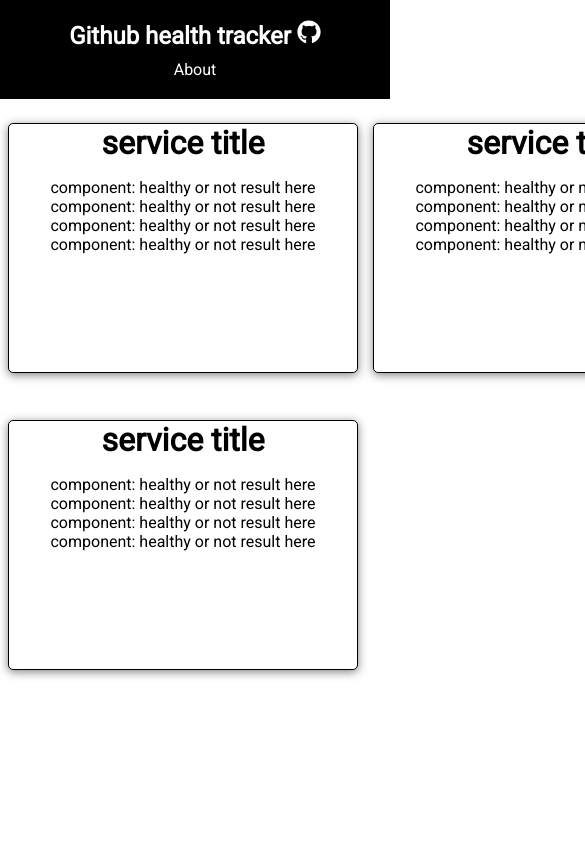
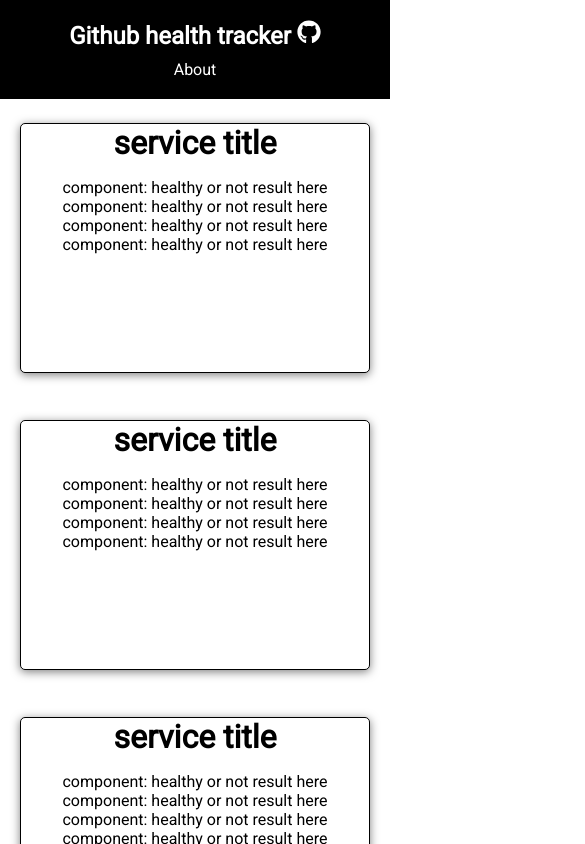
Before and after one commit to luke-h1/github-health-tracker-react, a React (Create React App) app: page / in a window 390 px wide. Shown: the top 844 px of the page, 585 px wide, since content can reach past the window. Built offline with nearby package versions, Linux system fonts and the light colour scheme.

Commit message:
Finish media queries for Card.jsx

```diff
--- a/src/components/Card/Card.jsx
+++ b/src/components/Card/Card.jsx
@@ -1,6 +1,5 @@
 import React from 'react';
 import './Card.scss';
-
 
 const Card = (props) => {
   return (
@@ -24,6 +23,6 @@ const Card = (props) => {
         {/* results go here */}
       </div>
     </>
-  )
-}
+  );
+};
 export default Card;
--- a/src/components/Card/Card.scss
+++ b/src/components/Card/Card.scss
@@ -29,14 +29,22 @@
 }
 
 /* media queries */
-@media(max-width: 1380px){
-  .status-wrapper{
+@media (max-width: 1380px) {
+  .status-wrapper {
     grid-template-columns: repeat(3, 1fr);
   }
 }
 
-@media(max-width: 1024px){
+@media (max-width: 1024px) {
   .status-wrapper {
-
+    grid-template-columns: repeat(2, 1fr);
   }
 }
+
+@media (max-width: 768px) {
+  .status-wrapper {
+    display: flex;
+    flex-direction: column;
+    align-items: center;
+  }
+}
```
Also changed, not shown: src/components/Status/Status.jsx (line endings or trailing spaces). Lines whose indentation alone changed are shown as unchanged.
